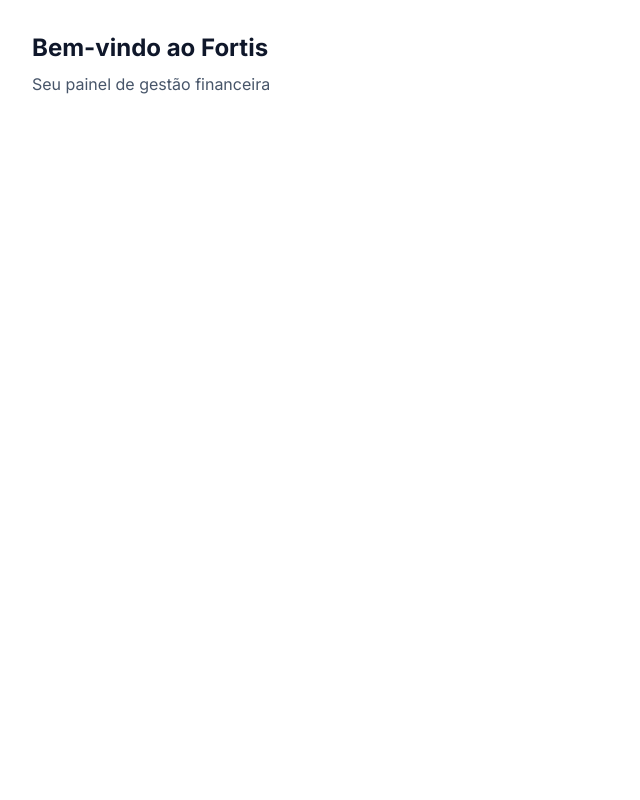
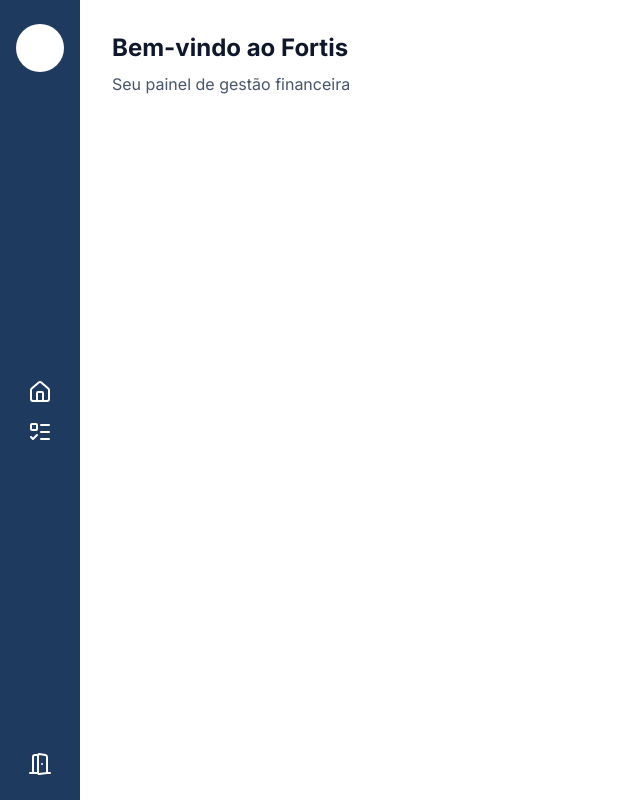
Before and after one commit to GuilhermeBoromello/Fortis-PosTech, a Next.js app: page / in a window 1280 px wide. Shown: the whole page, without its empty margins (0-640 px from the left). Built offline with nearby package versions, Linux system fonts and the light colour scheme.

Commit message:
feat: create Sidebar component

```diff
--- a/src/app/layout.tsx
+++ b/src/app/layout.tsx
@@ -1,6 +1,7 @@
 import type { Metadata } from "next";
 import { Inter } from "next/font/google";
 import "./globals.css";
+import Sidebar from "@/components/layout/SideBar/Sidebar"
 
 const inter = Inter({ subsets: ["latin"] });
 
@@ -16,7 +17,9 @@
 }) {
   return (
     <html lang="pt-BR">
-      <body className={`${inter.className} bg-background text-text-primary`}>
+      <body className={`${inter.className} bg-background text-text-primary flex`}>
+        <Sidebar />
+
         <main>{children}</main>
       </body>
     </html>
--- /dev/null
+++ b/src/components/layout/SideBar/Sidebar.tsx
@@ -0,0 +1,41 @@
+//
+import { HomeIcon, ListTodoIcon, DoorOpen } from "lucide-react";
+import Link from "next/link";
+
+interface MenuOption {
+  title: string;
+  icon: React.ElementType;
+  path: string;
+}
+
+export default function Sidebar() {
+  const menuOptions: MenuOption[] = [
+    { title: "Início", icon: HomeIcon, path: "/" },
+    { title: "Transações", icon: ListTodoIcon, path: '/transactions' },
+  ];
+
+  return (
+    <nav className="bg-primary-dark h-dvh px-4 py-6 flex flex-col justify-between items-center">
+      <div className="w-12 h-12 bg-background rounded-full"></div>
+
+      <ul className="space-y-4">
+        {
+            menuOptions.map((item, index) => {
+                const Icon = item.icon
+                return (
+                    <li key={index}>
+                        <Link href={item.path} title={item.title}>
+                            <Icon size={24} color="#FFF" />
+                        </Link>
+                    </li>
+                )
+            })
+        }
+      </ul>
+
+      <Link href={""}>
+        <DoorOpen size={24} color="#FFF" />
+      </Link>
+    </nav>
+  );
+}
```
